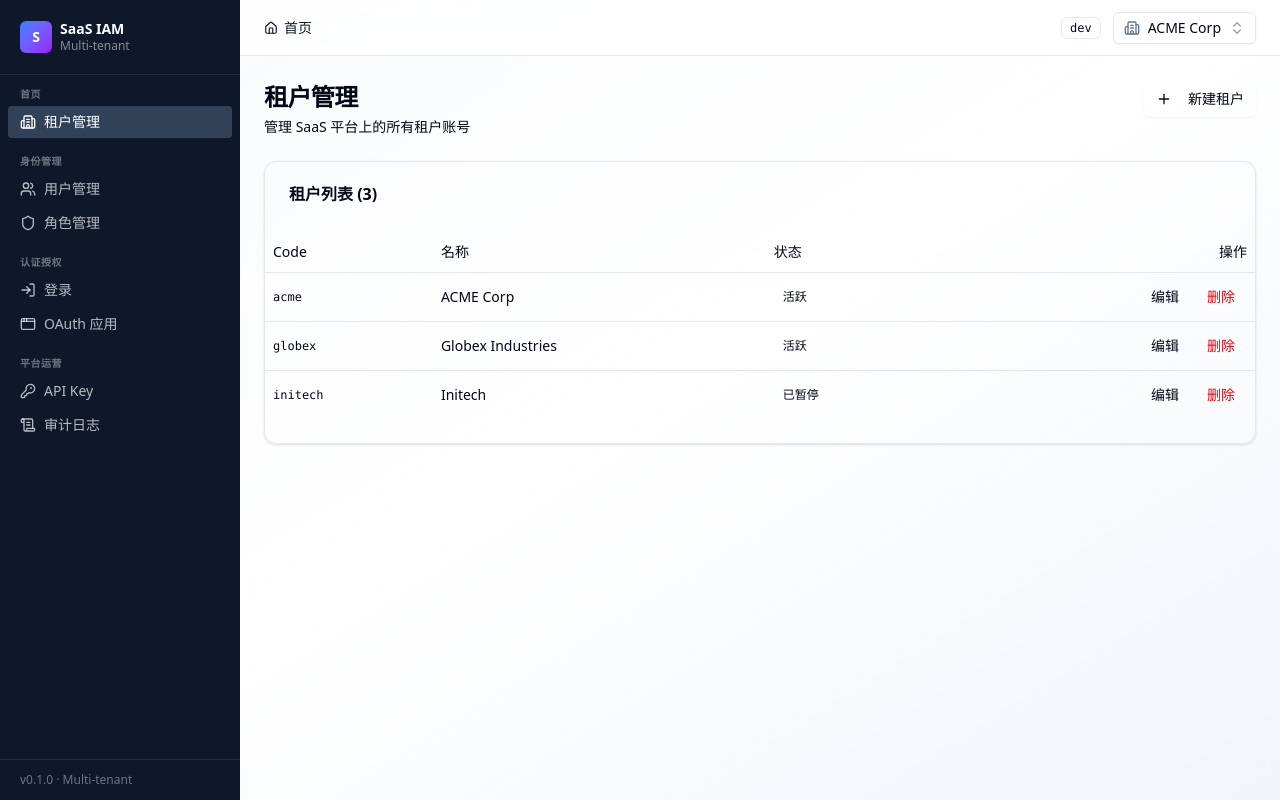
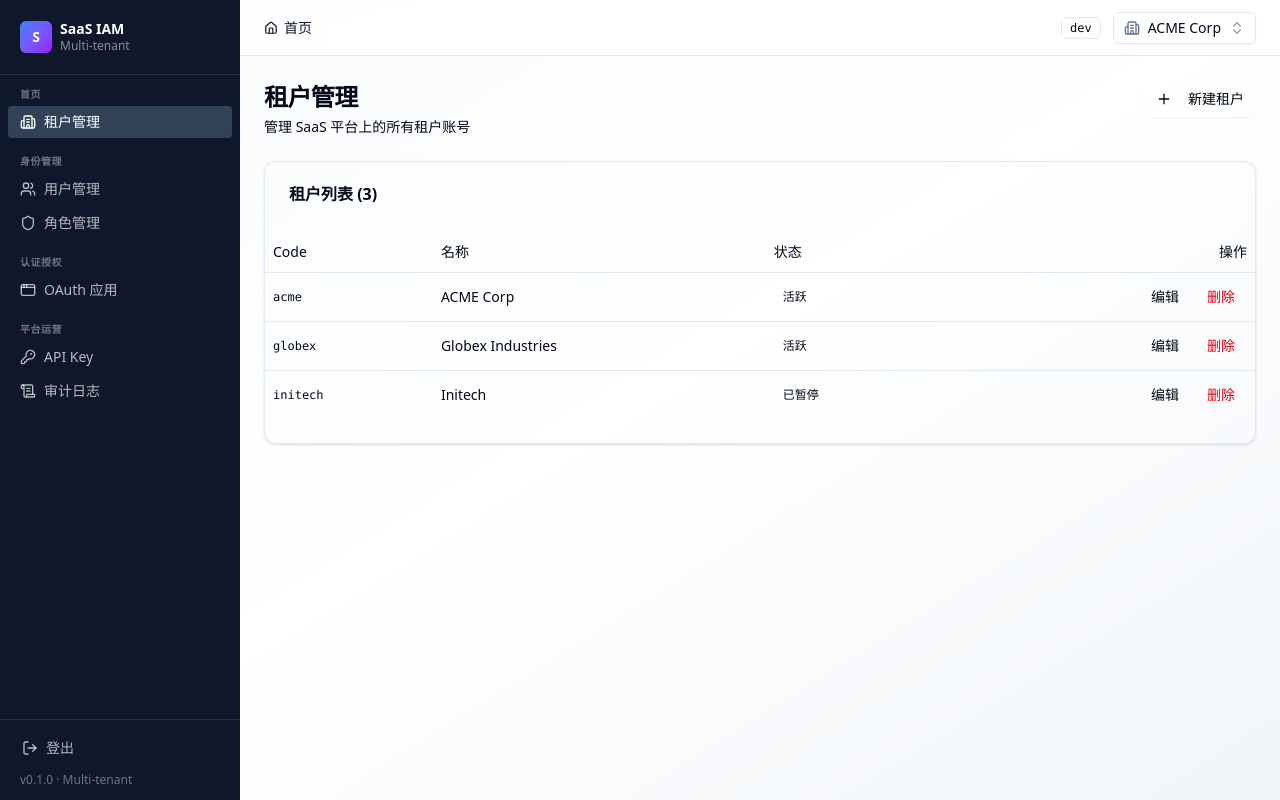
Before and after one commit to zcqiand/saas-identity-platform-react, a React (Vite) app: page /tenants in a window 1280 px wide. Built offline with nearby package versions, Linux system fonts and the light colour scheme; what @saas/identity-platform-msw would draw is missing.

Commit message:
feat(react): 侧边栏菜单调整（移除「登录」入口 + 底部加「登出」M03.F03.I05）
- SidebarNav 新增 footerAction slot（底部 button 区）
- 登出 onClick: tenant.clear() + navigate('/login')
- 菜单 NAV_ITEMS 删除 { /login, M03.F01.I01 }，改由直链访问

```diff
--- a/src/components/app/app-shell.tsx
+++ b/src/components/app/app-shell.tsx
@@ -1,14 +1,14 @@
 // AppShell — top bar with breadcrumbs + left sidebar + main content.
 
-import { useLocation, Outlet, Link } from "react-router-dom";
+import { useLocation, Outlet, Link, useNavigate } from "react-router-dom";
 import {
   Building2,
   Users,
   Shield,
   KeyRound,
   ScrollText,
-  LogIn,
   AppWindow,
+  LogOut,
   ChevronRight,
   Home,
 } from "lucide-react";
@@ -17,13 +17,15 @@ import { SidebarNav, type NavItem } from "./sidebar-nav";
 import { TenantSwitcher } from "@/components/tenant-switcher";
 import { Separator } from "@/components/ui/separator";
 import { Badge } from "@/components/ui/badge";
+import { Button } from "@/components/ui/button";
 import { getTenant } from "@saas/identity-platform-msw";
+import { useTenant } from "@/state/tenant-context";
 
+// M00-M06 + M03 的「登录」从菜单移除（登录页只能直链访问）
 const NAV_ITEMS: NavItem[] = [
   { to: "/tenants", label: "租户管理", group: "首页", icon: <Building2 className="h-4 w-4" />, fnId: "M00.F01.I01" },
   { to: "/tenants/:tenantId/users", label: "用户管理", group: "身份管理", icon: <Users className="h-4 w-4" />, fnId: "M01.F01.I01" },
   { to: "/tenants/:tenantId/roles", label: "角色管理", group: "身份管理", icon: <Shield className="h-4 w-4" />, fnId: "M02.F01.I01" },
-  { to: "/login", label: "登录", group: "认证授权", icon: <LogIn className="h-4 w-4" />, fnId: "M03.F01.I01" },
   { to: "/oauth-apps", label: "OAuth 应用", group: "认证授权", icon: <AppWindow className="h-4 w-4" />, fnId: "M04.F01.I01" },
   { to: "/tenants/:tenantId/api-keys", label: "API Key", group: "平台运营", icon: <KeyRound className="h-4 w-4" />, fnId: "M05.F01.I01" },
   { to: "/tenants/:tenantId/audit", label: "审计日志", group: "平台运营", icon: <ScrollText className="h-4 w-4" />, fnId: "M06.F01.I01" },
@@ -33,7 +35,6 @@ interface Crumb {
   label: string;
   to: string;
   icon?: ReactNode;
-  /** Optional secondary text (e.g. tenant code) shown beside label */
   hint?: string;
 }
 
@@ -48,50 +49,58 @@ function useBreadcrumbs(pathname: string): Crumb[] {
   if (pathname === "/tenants" || pathname === "/") {
     return [{ label: "首页", to: "/tenants", icon: <Home className="h-3.5 w-3.5" /> }];
   }
-
   const segments = pathname.split("/").filter(Boolean);
   const crumbs: Crumb[] = [
     { label: "首页", to: "/tenants", icon: <Home className="h-3.5 w-3.5" /> },
   ];
-
   let path = "";
   for (let i = 0; i < segments.length; i++) {
     const seg = segments[i];
     path += "/" + seg;
     const prev = i > 0 ? segments[i - 1] : null;
-
-    if (seg === "tenants" && i + 1 < segments.length) {
-      // "tenants" 段不单独显示，下一段是 tenantId
-      continue;
-    }
+    if (seg === "tenants" && i + 1 < segments.length) continue;
     if (prev === "tenants") {
-      // 这是 tenantId 段 — 查 msw fixture 拿名字
       const tenant = getTenant(seg);
       if (tenant) {
-        crumbs.push({
-          label: tenant.name,
-          to: path,
-          hint: tenant.code,
-        });
+        crumbs.push({ label: tenant.name, to: path, hint: tenant.code });
       } else {
         crumbs.push({ label: "未知租户", to: path, hint: seg.slice(0, 8) });
       }
       continue;
     }
-    // 其他段（users/roles/audit/...）查 SUB_PATH_LABEL
-    const label = SUB_PATH_LABEL[seg] ?? seg;
-    crumbs.push({ label, to: path });
+    crumbs.push({ label: SUB_PATH_LABEL[seg] ?? seg, to: path });
   }
   return crumbs;
 }
 
 export function AppShell() {
   const location = useLocation();
+  const navigate = useNavigate();
   const crumbs = useBreadcrumbs(location.pathname);
+  const { currentTenantId, clear } = useTenant();
+
+  function onLogout() {
+    clear();
+    navigate("/login");
+  }
+
+  const footerAction = (
+    <Button
+      variant="ghost"
+      size="sm"
+      onClick={onLogout}
+      className="w-full justify-start gap-2 text-white/70 hover:text-white hover:bg-white/10"
+      data-testid="logout-btn"
+      data-fn="M03.F03.I05"
+    >
+      <LogOut className="h-4 w-4" />
+      登出
+    </Button>
+  );
 
   return (
     <div className="min-h-screen flex bg-gradient-to-br from-slate-50 via-white to-slate-100">
-      <SidebarNav items={NAV_ITEMS} />
+      <SidebarNav items={NAV_ITEMS} footerAction={footerAction} />
       <div className="flex-1 flex flex-col min-w-0">
         <header className="h-14 bg-white/80 backdrop-blur border-b border-slate-200 flex items-center justify-between px-6 shrink-0">
           <nav className="flex items-center gap-1 text-sm" aria-label="breadcrumb">
@@ -122,7 +131,7 @@ export function AppShell() {
           </nav>
           <div className="flex items-center gap-3">
             <Badge variant="outline" className="font-mono text-xs">dev</Badge>
-            <TenantSwitcher />
+            {currentTenantId && <TenantSwitcher />}
           </div>
         </header>
         <Separator />
--- a/src/components/app/sidebar-nav.tsx
+++ b/src/components/app/sidebar-nav.tsx
@@ -1,4 +1,5 @@
 // Sidebar nav with grouped menu items + lucide icons (matches M00-M06).
+
 import { NavLink } from "react-router-dom";
 import { cn } from "@/lib/utils";
 import type { ReactNode } from "react";
@@ -17,9 +18,19 @@ interface SidebarNavProps {
   items: NavItem[];
   title?: string;
   subtitle?: string;
+  /** Action rendered at the bottom of the sidebar (e.g. logout button) */
+  footerAction?: ReactNode;
+  /** Version text rendered below the footer action */
+  version?: string;
 }
 
-export function SidebarNav({ items, title = "SaaS IAM", subtitle = "Multi-tenant" }: SidebarNavProps) {
+export function SidebarNav({
+  items,
+  title = "SaaS IAM",
+  subtitle = "Multi-tenant",
+  footerAction,
+  version = "v0.1.0 · Multi-tenant",
+}: SidebarNavProps) {
   const groups = items.reduce<Record<string, NavItem[]>>((acc, item) => {
     (acc[item.group] ??= []).push(item);
     return acc;
@@ -73,7 +84,10 @@ export function SidebarNav({ items, title = "SaaS IAM", subtitle = "Multi-tenant
         })}
       </nav>
       <Separator className="bg-white/10" />
-      <div className="px-5 py-3 text-xs text-white/40">v0.1.0 · Multi-tenant</div>
+      <div className="p-3 space-y-2">
+        {footerAction}
+        {version && <div className="text-xs text-white/40 px-2">{version}</div>}
+      </div>
     </aside>
   );
 }
```
Also changed, not shown: .state/alignment.json.
